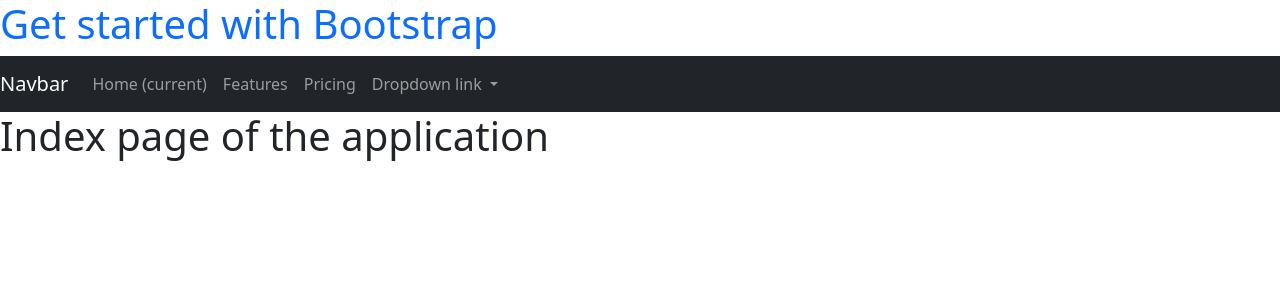
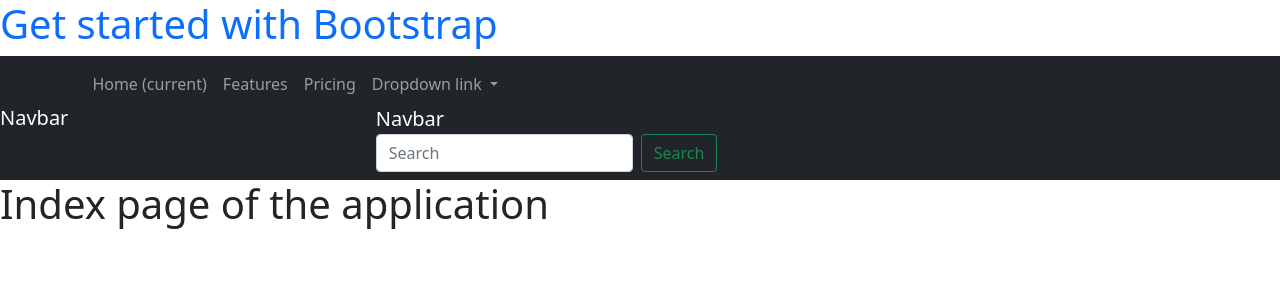
Before and after one commit to kusam-chandrahas-reddy/VulnApp, a Flask app: page / in a window 1280 px wide. Shown: the top 300 px of the page. Run offline with Flask 3, Linux system fonts and the light colour scheme; some libraries are stand-ins or nearby versions.

Commit message:
new commit adding nav

```diff
--- a/templates/base.html
+++ b/templates/base.html
@@ -42,6 +42,13 @@
               <a class="dropdown-item" href="#">Another action</a>
               <a class="dropdown-item" href="#">Something else here</a>
             </div>
+            <div class="container-fluid">
+              <a class="navbar-brand">Navbar</a>
+              <form class="d-flex">
+                <input class="form-control me-2" type="search" placeholder="Search" aria-label="Search">
+                <button class="btn btn-outline-success" type="submit">Search</button>
+              </form>
+            </div>
           </li>
         </ul>
       </div>
```
